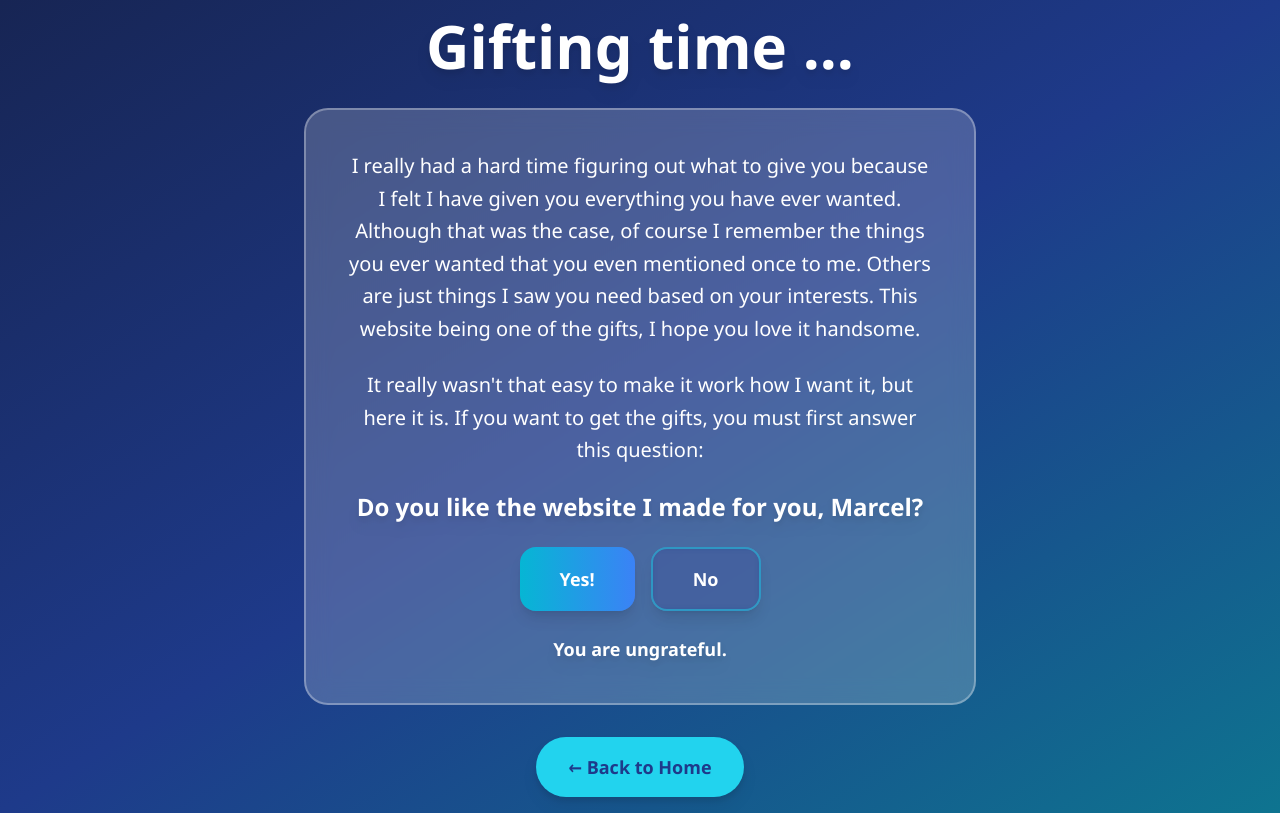
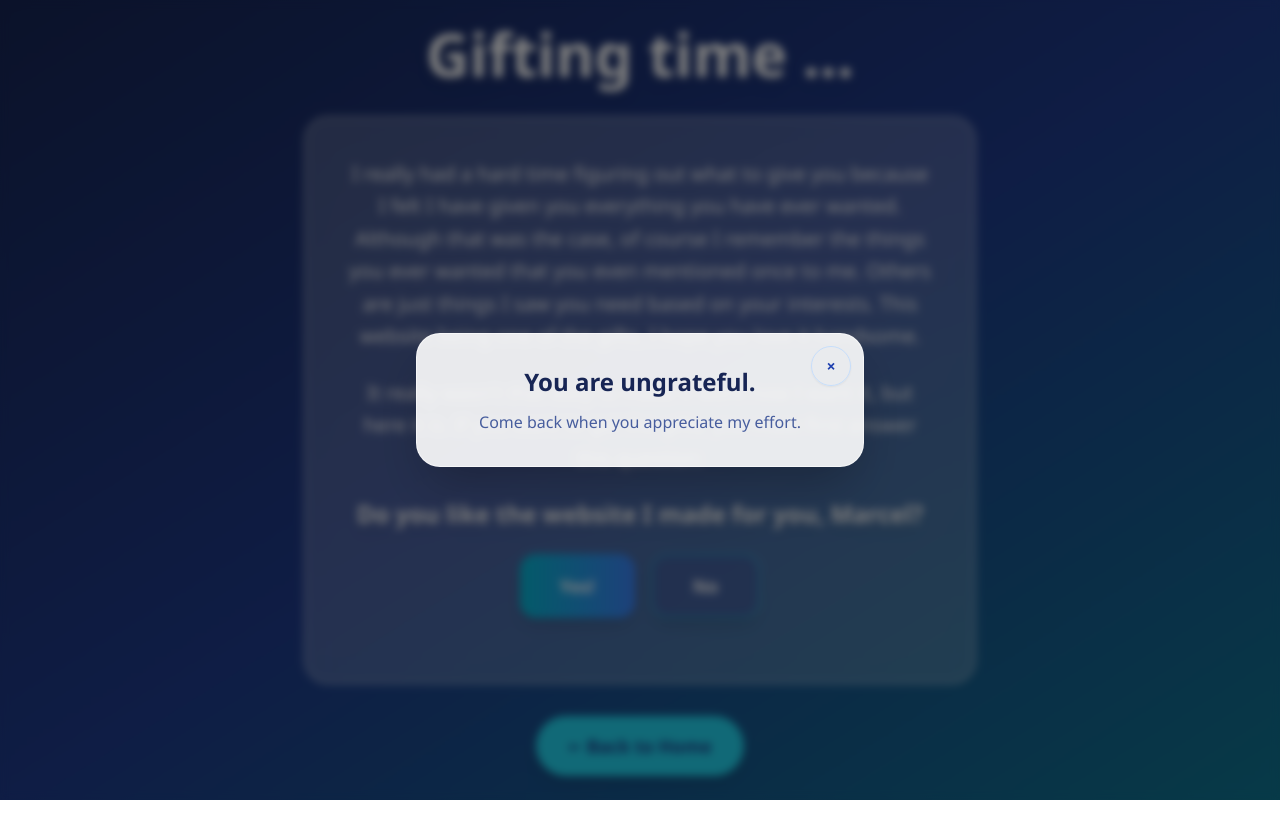
Before and after one commit to WangilaPrish/wish, a React (Vite) app: page /gift in a window 1280 px wide. Both pictures are taken after a click on the button "No". Built offline with nearby package versions, Linux system fonts and the light colour scheme.

Commit message:
style: add ungrateful message popup to enhance user feedback

```diff
--- a/src/pages/Gift.tsx
+++ b/src/pages/Gift.tsx
@@ -41,6 +41,22 @@ export default function Gift(): JSX.Element {
     return (
         <div className="min-h-screen bg-gradient-to-br from-blue-950 via-blue-900 to-cyan-700 flex items-center justify-center p-4">
             <div className="max-w-2xl w-full text-center">
+                {showUngrateful && (
+                    <div className="fixed inset-0 flex items-center justify-center bg-black/50 backdrop-blur-sm z-20">
+                        <div className="relative bg-white/90 text-blue-950 rounded-3xl p-8 shadow-2xl max-w-md w-full border border-white/60">
+                            <button
+                                onClick={() => setShowUngrateful(false)}
+                                className="absolute right-3 top-3 h-10 w-10 rounded-full border border-blue-200/80 text-blue-800 font-bold shadow-sm hover:bg-blue-50 active:scale-95 transition"
+                                aria-label="Close ungrateful message"
+                            >
+                                ×
+                            </button>
+                            <h2 className="text-2xl font-bold mb-3">You are ungrateful.</h2>
+                            <p className="text-base text-blue-900/80">Come back when you appreciate my effort.</p>
+                        </div>
+                    </div>
+                )}
+
                 {showPopup && (
                     <div className="fixed inset-0 flex items-center justify-center bg-black/50 backdrop-blur-sm z-20">
                         <div className="bg-white/90 text-blue-950 rounded-3xl p-8 shadow-2xl max-w-md w-full border border-white/60">
@@ -92,12 +108,6 @@ export default function Gift(): JSX.Element {
                         </button>
                     </div>
 
-                    {showUngrateful && (
-                        <div className="text-lg font-semibold text-white drop-shadow-lg">
-                            You are ungrateful.
-                        </div>
-                    )}
-
                 </div>
 
                 {/* Back Button */}
```
